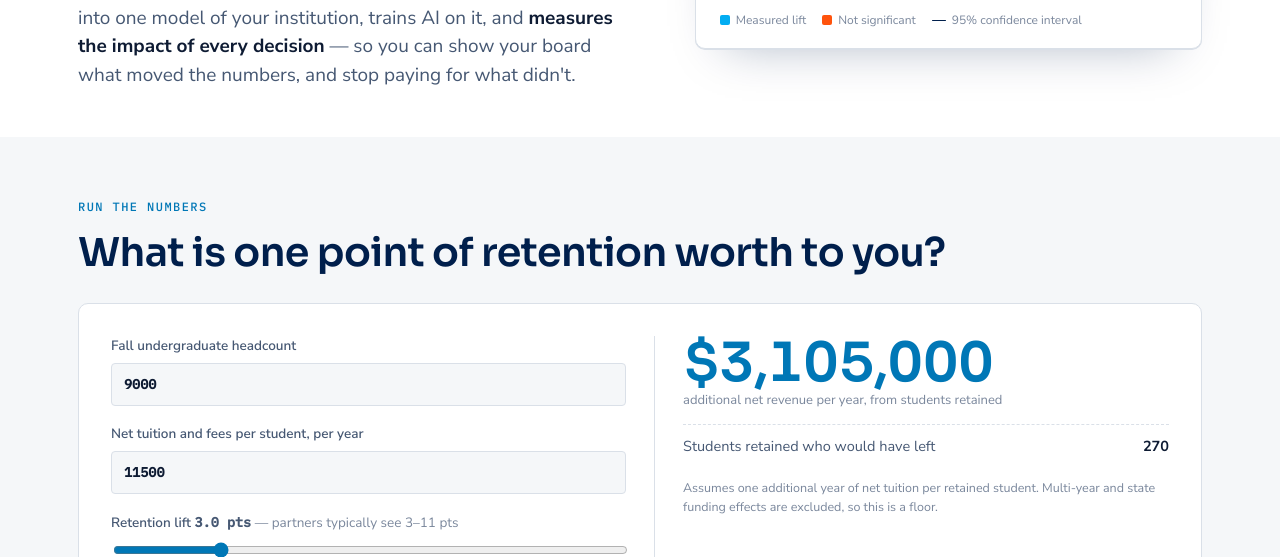
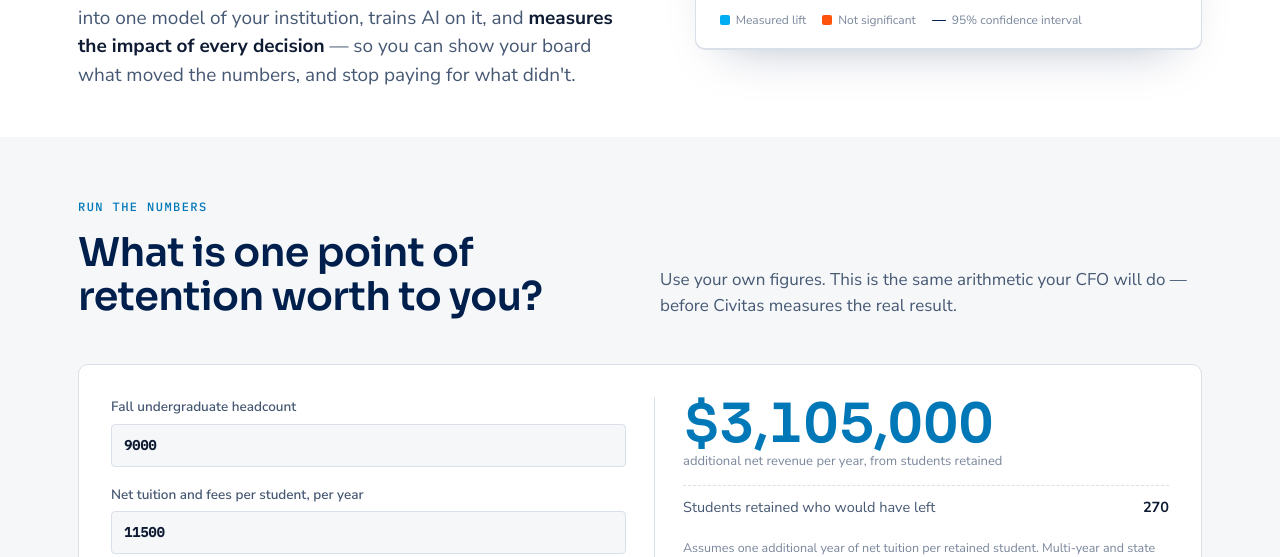
Before and after one commit to civitaslearning/wb_web, an Astro site: page / in a window 1280 px wide. Shown: the part 543-1100 px from the top of the page. Built offline with nearby package versions, Linux system fonts and the light colour scheme; Astro itself is replaced by a stand-in of ours.

Commit message:
Revert "style(home): tighten the calculator heading"
This reverts commit 4ca8d7344112bfe11dd98e7b24b624f21a9dfddf.

```diff
--- a/src/pages/index.astro
+++ b/src/pages/index.astro
@@ -24,8 +24,9 @@ import FinalCta from '../components/FinalCta.astro';
 
   <section id="roi" class="tint tight">
     <div class="wrap">
-      <div class="sec-head one">
+      <div class="sec-head">
         <div><span class="eyebrow">Run the numbers</span><h2>What is one point of retention worth to you?</h2></div>
+        <p>Use your own figures. This is the same arithmetic your CFO will do — before Civitas measures the real result.</p>
       </div>
       <div class="calc">
         <div class="fields">
--- a/src/styles/site.css
+++ b/src/styles/site.css
@@ -119,7 +119,6 @@ section.tint{background:var(--tint)}
 .sec-head{display:grid;grid-template-columns:1fr 1fr;gap:40px;align-items:end;margin-bottom:44px}
 .sec-head p{color:var(--ink2);font-size:17px;max-width:36em}
 .sec-head h2{margin-top:12px}
-.sec-head.one{grid-template-columns:1fr;margin-bottom:28px}
 @media (max-width:900px){.sec-head{grid-template-columns:1fr;gap:16px}}
 /* dark band */
 .band{background:var(--navy);color:#DCE6F5}
```
